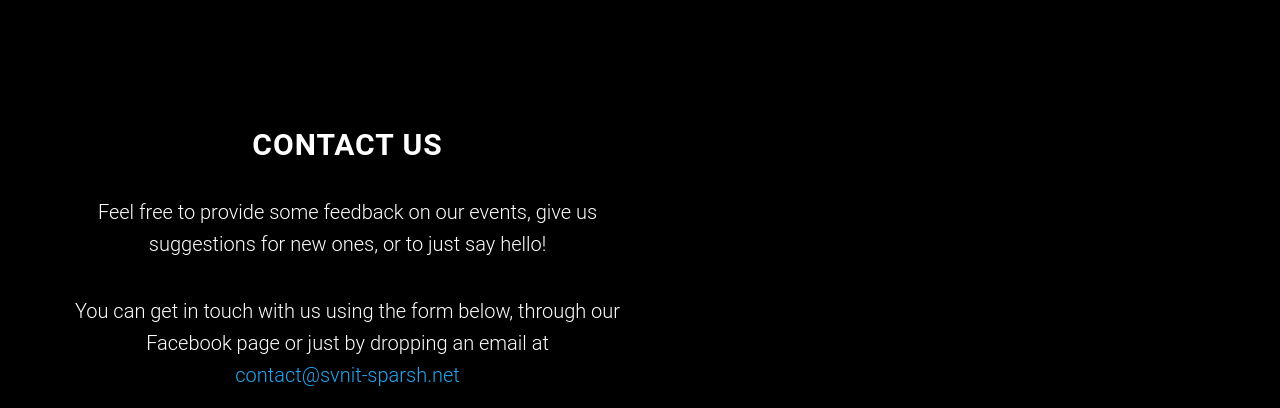
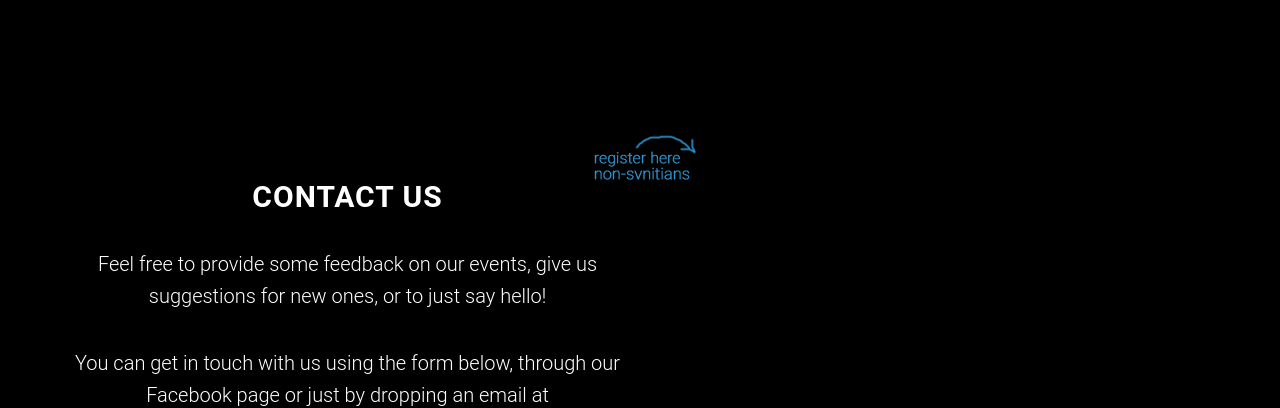
Before and after one commit to dakshshah96/sparsh-2016, a plain HTML site: page index.html in a window 1280 px wide. Shown: the part 3480-3888 px from the top of the page. Drawn offline with nearby package versions, Linux system fonts and the light colour scheme; a script that the page names is missing.

Commit message:
register tag
register tag

```diff
--- a/index.html
+++ b/index.html
@@ -456,7 +456,9 @@ Changes to be made before uploading on GitHub
 
     <!-- Contact Section -->
     <section id="contact" class="container content-section text-center">
+    &nbsp;&nbsp;&nbsp;<img src="img/register.png">
         <div class="row">
+
             <div class="col-lg-6">
                 <h2>Contact Us</h2>
                 <p>Feel free to provide some feedback on our events, give us suggestions for new ones, or to just say hello!</p>
```
Also changed, not shown: img/register.png (added).
